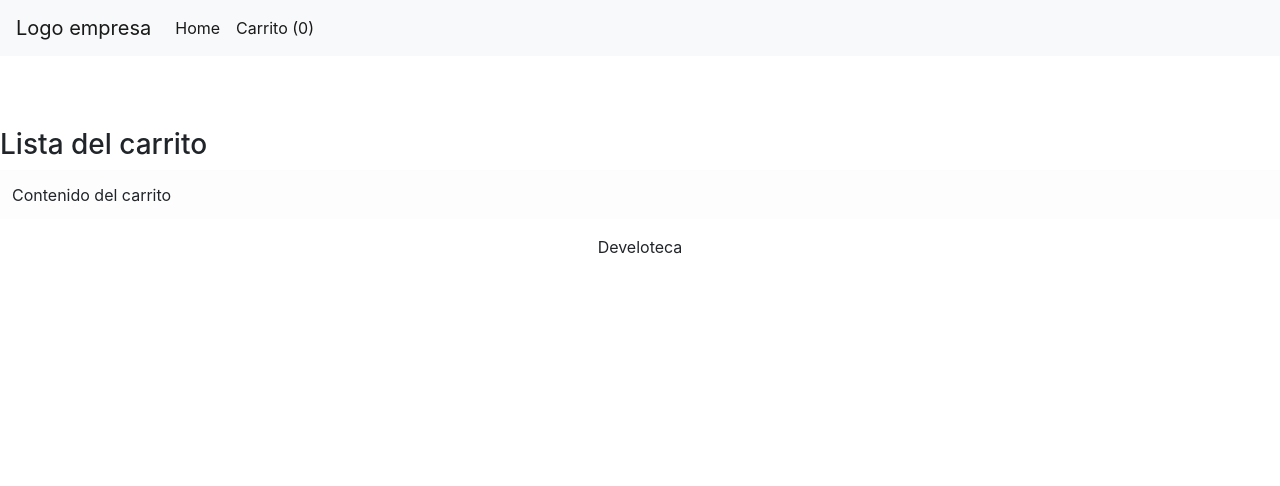
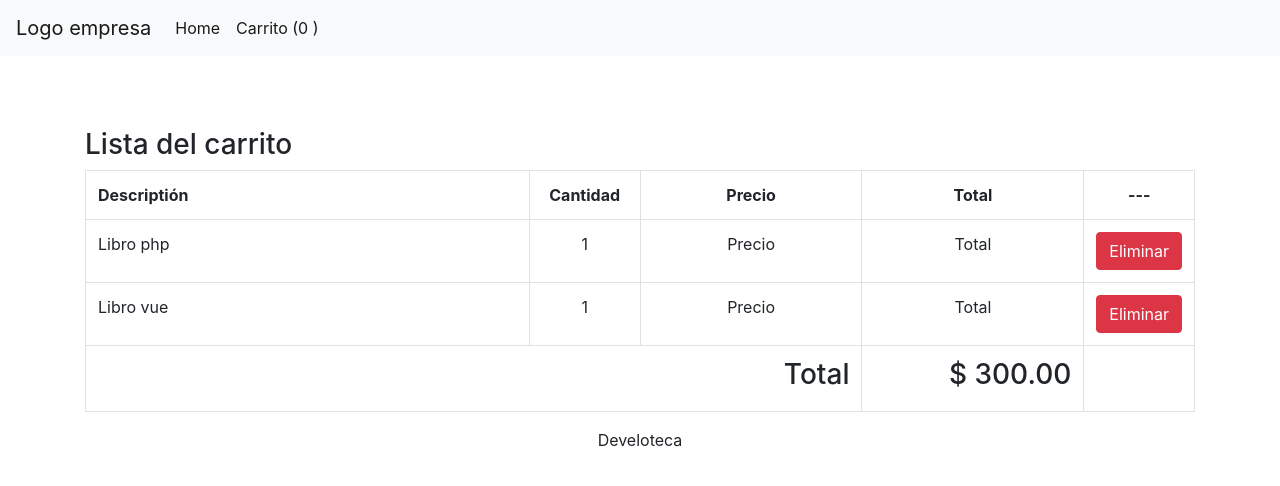
Before and after one commit to Alfarada/carrito-compra, a PHP site: page /showCart.php in a window 1280 px wide. Shown: the top 486 px of the page. Run offline with PHP 8.4, Linux system fonts and the light colour scheme.

Commit message:
Creacion de la tabla de el carrito de la compra

```diff
--- a/index.php
+++ b/index.php
@@ -6,8 +6,6 @@ include 'cart.php';
 include 'templates/_header.php';
 ?>
 
-    <!-- container-alert-->
-    <div class="container">
         <br>
         <!-- alert-success-->
         <div class="alert alert-success" role="alert">
--- a/showCart.php
+++ b/showCart.php
@@ -7,10 +7,33 @@ include 'templates/_header.php';
 <br>
 <h3>Lista del carrito</h3>
 
-<table class="table table-light">
+<table class=" table table-bordered">
     <tbody>
         <tr>
-            <td> Contenido del carrito </td>
+            <th width="40%"> Descriptión</th>
+            <th width="15" class="text-center"> Cantidad</th>
+            <th width="20%" class="text-center"> Precio </th>
+            <th width="20%" class="text-center"> Total </th>
+            <th width="5%" class="text-center"> --- </th>
+        </tr>
+        <tr>
+            <td width="40%"> Libro php </td>
+            <td width="15" class="text-center"> 1 </td>
+            <td width="20%" class="text-center"> Precio </td>
+            <td width="20%" class="text-center"> Total </td>
+            <td width="5%"><button class="btn btn-danger" type="button"> Eliminar </button></td>
+        </tr>
+        <tr>
+            <td width="40%"> Libro vue </td>
+            <td width="15" class="text-center"> 1 </td>
+            <td width="20%" class="text-center"> Precio </td>
+            <td width="20%" class="text-center"> Total </td>
+            <td width="5%"><button class="btn btn-danger" type="button"> Eliminar </button></td>
+        </tr>
+        <tr>
+            <td colspan="3" align="right"> <h3> Total </h3></td>
+            <td align="right"> <h3> $ <?= number_format(300,2); ?> </h3></td>
+            <td></td>
         </tr>
     </tbody>
 </table>
--- a/templates/_footer.php
+++ b/templates/_footer.php
@@ -1,3 +1,4 @@
+</div>
 <div class="col-12 text-center"> Develoteca </div>
 </body>
 </html>
--- a/templates/_header.php
+++ b/templates/_header.php
@@ -26,10 +26,13 @@
                     <a class="nav-link" href="index.php"> Home <span class="sr-only"> (Current) </span></a>
                 </li>
                 <li class="nav-item active">
-                    <a class="nav-link" href="showCart.php"> Carrito (0) <span class="sr-only"> (Current) </span></a>
+                    <a class="nav-link" href="showCart.php"> Carrito (<?= empty($_SESSION['cart']) ? 0 : count($_SESSION['cart']) ?> )  </a>
                 </li>
             </ul>
         </div>
     </nav>
     <!-- nav-bar -->
     <br><br>
+
+      <!-- container-alert-->
+      <div class="container">
```
